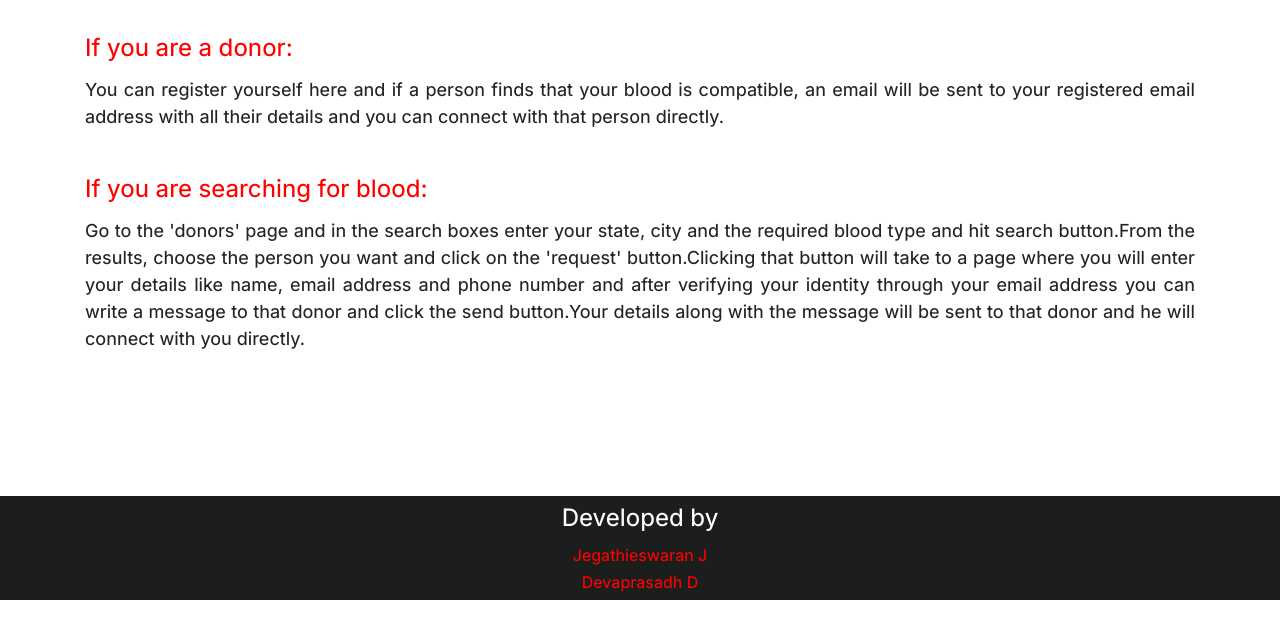
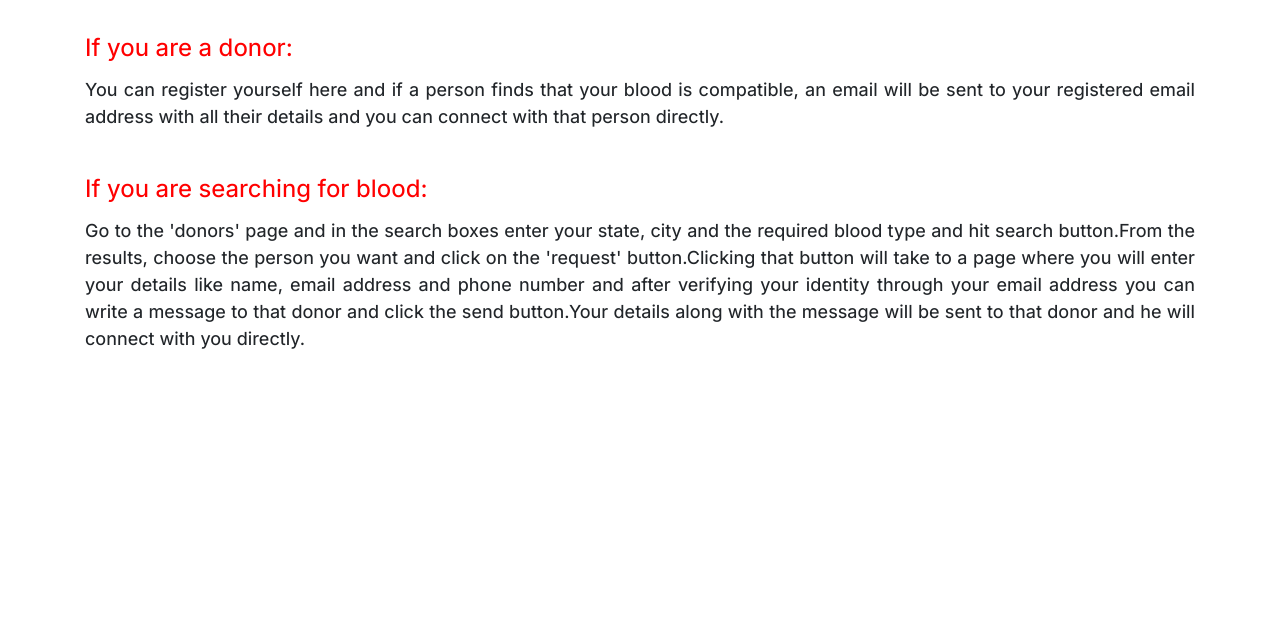
Before and after one commit to devaprasadh/BloodDonor, a website: page public/about.html in a window 1280 px wide. Shown: the part 121-760 px from the top of the page. Drawn offline with nearby package versions, Linux system fonts and the light colour scheme.

Commit message:
Update about.html

```diff
--- a/public/about.html
+++ b/public/about.html
@@ -56,19 +56,6 @@
         message will be sent to that donor and he will connect with you directly.</p>
     </div>
 
-    <footer class=" text-center" style="background-color: rgb(28, 29, 29); color: white;position: relative;top: 128px;">
-        <div class="container">
-            <div class="row">
-               <div class="col-md-12" >
-                    <h4 style="margin-top: 3px;color: white;">Developed by</h4>
 
-                    <h6> <a target="_blank" href="https://www.linkedin.com/in/jegathieswaran-j-694b86217/" style="color: red;">Jegathieswaran J</a> </h6>
-
-                    <h6> <a target="_blank" href="https://www.linkedin.com/in/devaprasadh-d-3357a81b0/" style="color: red;">Devaprasadh D</a> </h6>
-               </div>
-
-            </div>
-        </div>
-    </footer>
 </body>
 </html>
```
